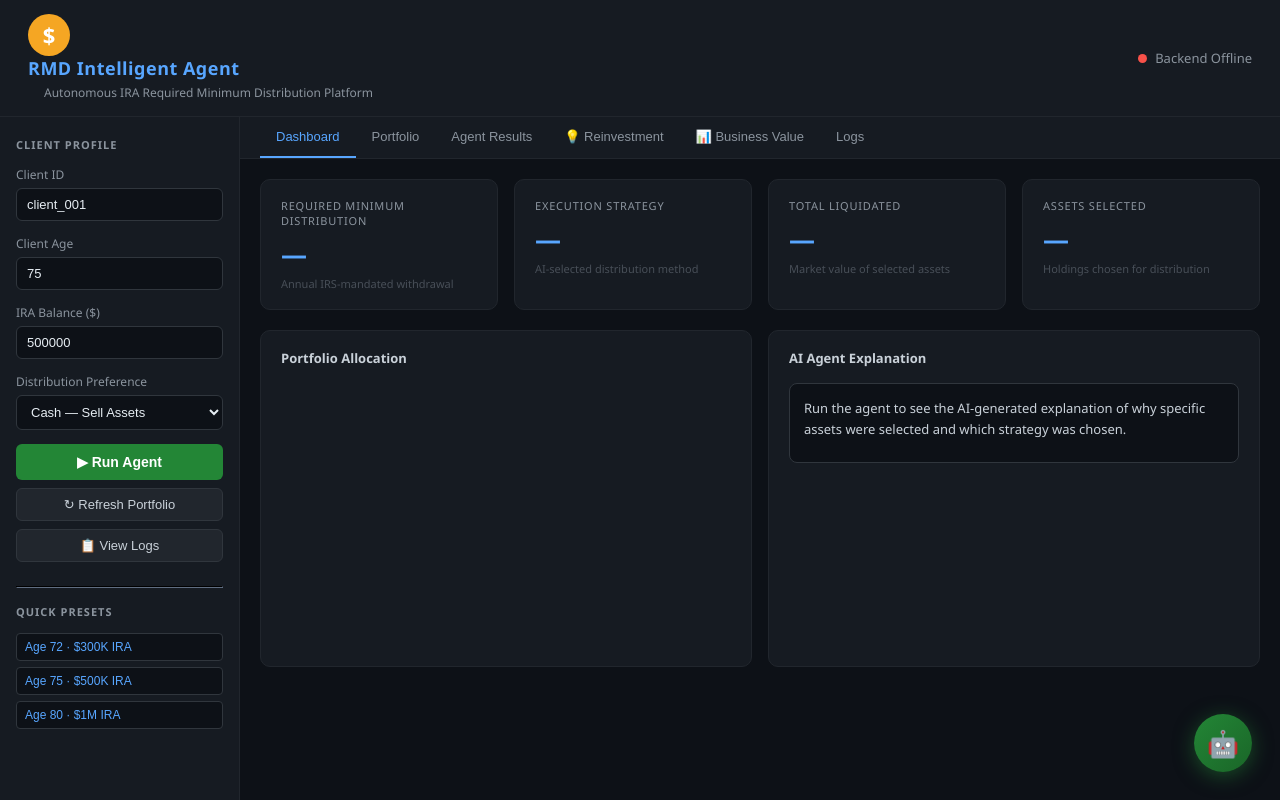
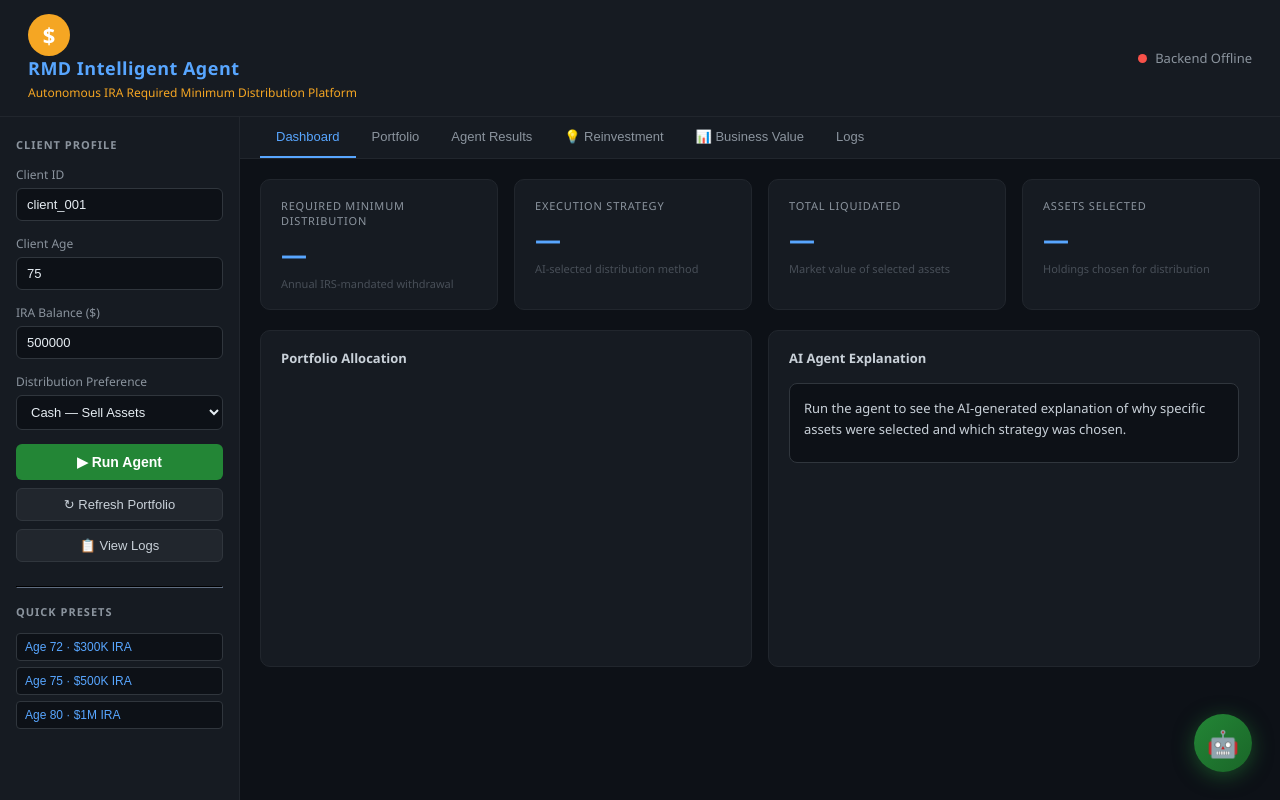
Before and after one commit to imzerocool99/rmd-ui, a website: page index.html in a window 1280 px wide. Drawn offline with nearby package versions, Linux system fonts and the light colour scheme; no server answers.

Commit message:
fix: tagline color to golden

```diff
--- a/style.css
+++ b/style.css
@@ -45,8 +45,8 @@ header {
 }
 .tagline {
   font-size: 12px;
-  color: #8b949e;
-  margin-left: 16px;
+  color: #F5A623;
+  margin-left: 0;
 }
 .header-right {
   display: flex;
```
